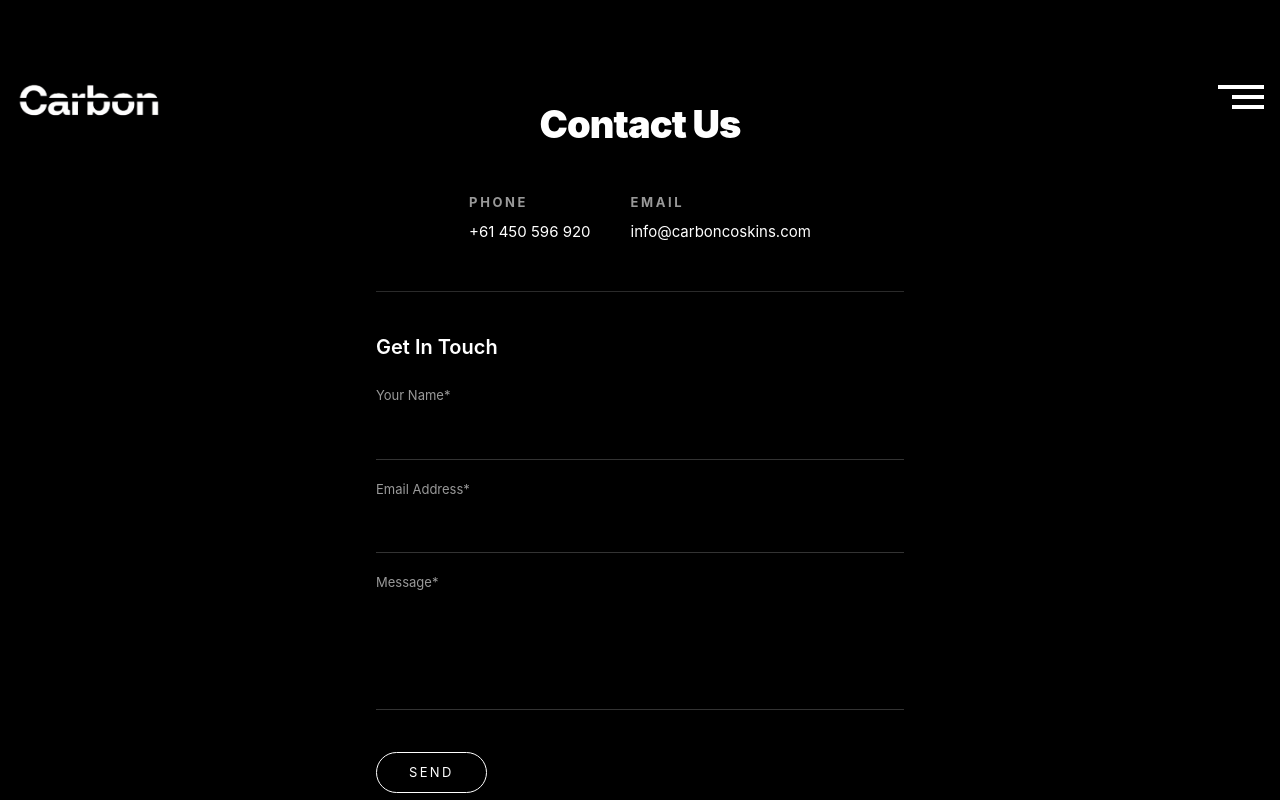
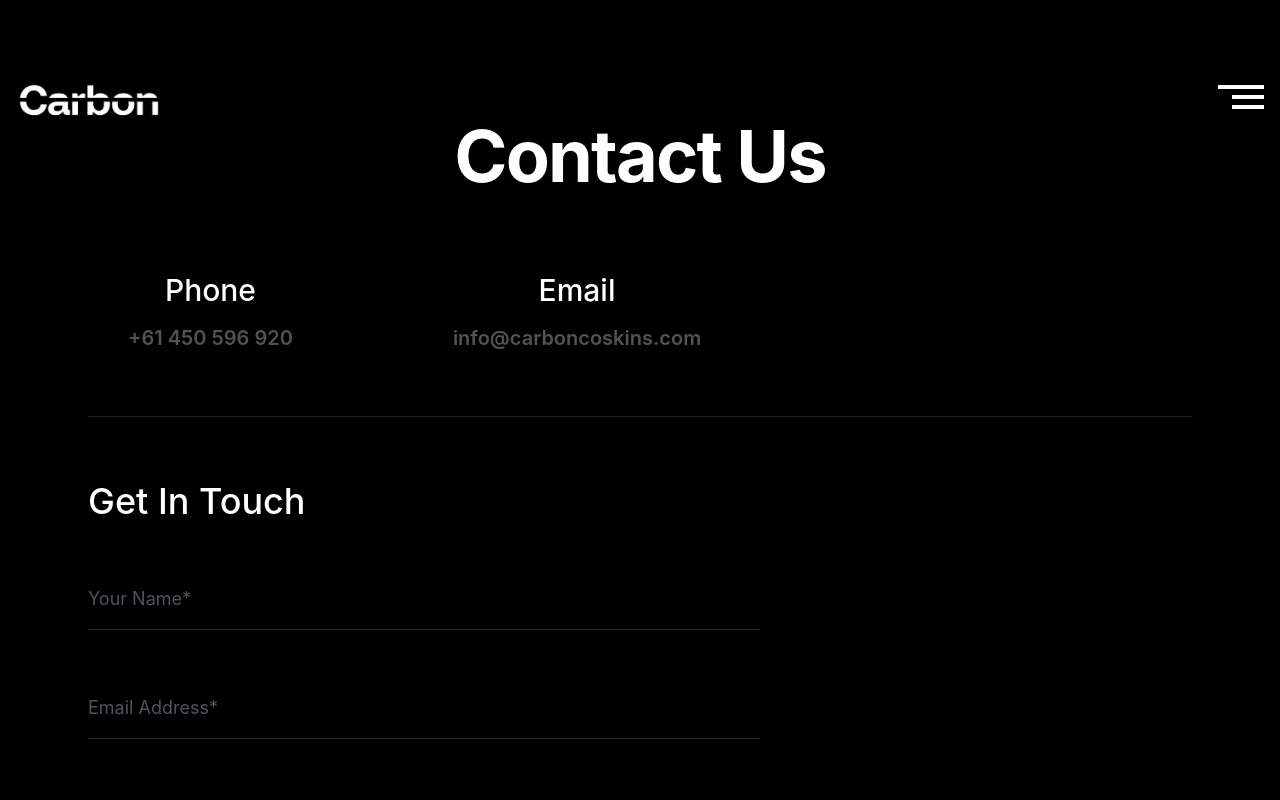
Before and after one commit to faysalsarker-dev/cardon-card, a React (Vite) app: page /support in a window 1280 px wide. Shown: the top 800 px of the page. Built offline with nearby package versions, Linux system fonts and the light colour scheme.

Commit message:
create contact page

```diff
--- a/src/components/modules/home/MyBestSellers.tsx
+++ b/src/components/modules/home/MyBestSellers.tsx
@@ -69,7 +69,7 @@ export default function MyBestSellers() {
             onClick={goPrev}
             disabled={activeIndex === 0}
             aria-label="Previous card"
-            className="hidden md:inline-flex absolute left-1/2 -translate-x-[390px] top-1/2 -translate-y-1/2 items-center justify-center rounded-full transition-colors z-20 disabled:opacity-30 disabled:cursor-not-allowed"
+            className="hidden md:inline-flex cursor-pointer absolute left-1/2 -translate-x-97.5 top-1/2 -translate-y-1/2 items-center justify-center rounded-full transition-colors z-20 disabled:opacity-30 disabled:cursor-not-allowed"
           >
 
             <ChevronLeft size={64} strokeWidth={0.75} />
@@ -80,7 +80,7 @@ export default function MyBestSellers() {
             onClick={goNext}
             disabled={activeIndex === cards.length - 1}
             aria-label="Next card"
-            className="hidden md:inline-flex absolute left-1/2 translate-x-[340px] top-1/2 -translate-y-1/2 items-center justify-center rounded-full transition-colors z-20 disabled:opacity-30 disabled:cursor-not-allowed"
+            className="hidden md:inline-flex cursor-pointer absolute left-1/2 translate-x-85 top-1/2 -translate-y-1/2 items-center justify-center rounded-full transition-colors z-20 disabled:opacity-30 disabled:cursor-not-allowed"
           >
             <ChevronRight size={64} strokeWidth={0.75} />
           </button>
--- a/src/pages/contact/Contact.tsx
+++ b/src/pages/contact/Contact.tsx
@@ -1,92 +1,82 @@
-import React from "react";
+/**
+ * @license
+ * SPDX-License-Identifier: Apache-2.0
+ */
 
-export default function Contact() {
-  const handleSubmit = (event: React.FormEvent) => {
-    event.preventDefault();
-  };
 
+
+export default function App() {
   return (
-    <div className="bg-black text-white font-['Inter',sans-serif] min-h-screen py-24">
-      <div className="max-w-140 mx-auto px-4">
+    <div className="min-h-screen bg-black text-white font-sans selection:bg-white selection:text-black">
+      <div className="max-w-6xl mx-auto px-3 md:px-6 py-10 md:py-20">
         {/* Header */}
-        <h1 className="text-[38px] font-black text-center mb-10 tracking-tight">
-          Contact Us
-        </h1>
+        <header className="text-center mb-10 md:mb-20">
+          <h1 className="text-3xl md:text-5xl lg:text-7xl mt-4 md:mt-10 font-bold tracking-tight">Contact Us</h1>
+        </header>
 
-        {/* Top contact details */}
-        <div className="flex flex-col md:flex-row md:items-start md:justify-center gap-10 mb-12">
-          <div className="text-center md:text-left">
-            <p className="text-[13px] font-bold text-[#999] uppercase tracking-[0.2em] mb-2">
-              Phone
-            </p>
-            <p className="text-[15px] text-white">
-              <a href="tel:+61450596920" className="hover:underline">
-                +61 450 596 920
-              </a>
-            </p>
+        {/* Contact Info Grid */}
+        <div className="flex flex-col md:flex-row justify-start items-center gap-6 md:gap-20 lg:gap-40 md:ml-10 mb-8 md:mb-16">
+          <div className="text-center">
+            <h2 className="text-xl md:text-3xl lg:text-3xl font-medium mb-2 md:mb-4">Phone</h2>
+            <p className="text-neutral-600 text-base md:text-lg lg:text-xl font-semibold">+61 450 596 920</p>
           </div>
-
-          <div className="text-center md:text-left">
-            <p className="text-[13px] font-bold text-[#999] uppercase tracking-[0.2em] mb-2">
-              Email
-            </p>
-            <p className="text-[15px] text-white break-all">
-              <a
-                href="mailto:info@carboncoskins.com"
-                className="hover:underline"
-              >
-                info@carboncoskins.com
-              </a>
-            </p>
+          <div className="text-center">
+            <h2 className="text-xl md:text-2xl lg:text-3xl font-medium mb-2 md:mb-4">Email</h2>
+            <p className="text-neutral-600 text-base md:text-lg lg:text-xl font-semibold">info@carboncoskins.com</p>
           </div>
         </div>
 
-        <div className="border-t border-[#2a2a2a] mb-10" />
+        {/* Divider */}
+        <div className="border-t border-zinc-800/80 mb-8 md:mb-16"></div>
 
-        {/* Form */}
-        <div className="max-w-xl mx-auto">
-          <h2 className="text-[20px] font-semibold mb-6">Get In Touch</h2>
+        {/* Form Section */}
+        <div className="max-w-2xl w-full">
+          <h2 className="text-2xl md:text-4xl font-medium mb-6 md:mb-12">Get In Touch</h2>
 
-          <form onSubmit={handleSubmit} className="space-y-5">
-            <div>
-              <label className="block text-[13px] text-[#999] mb-2">
-                Your Name*
-              </label>
+          <form className="space-y-6 md:space-y-12" onSubmit={(e) => e.preventDefault()}>
+            <div className="relative">
               <input
                 type="text"
+                id="name"
+                placeholder="Your Name*"
+                className="w-full bg-transparent border-b border-zinc-800 py-2 md:py-4 focus:outline-none focus:border-white transition-colors placeholder:text-zinc-600 text-base md:text-lg"
                 required
-                className="w-full bg-black border-b border-white/20 text-[14px] py-3 outline-none focus:border-white transition-colors"
               />
             </div>
 
-            <div>
-              <label className="block text-[13px] text-[#999] mb-2">
-                Email Address*
-              </label>
+            <div className="relative">
               <input
                 type="email"
+                id="email"
+                placeholder="Email Address*"
+                className="w-full bg-transparent border-b border-zinc-800 py-2 md:py-4 focus:outline-none focus:border-white transition-colors placeholder:text-zinc-600 text-base md:text-lg"
                 required
-                className="w-full bg-black border-b border-white/20 text-[14px] py-3 outline-none focus:border-white transition-colors"
               />
             </div>
 
-            <div>
-              <label className="block text-[13px] text-[#999] mb-2">
-                Message*
-              </label>
+            <div className="relative">
               <textarea
+                id="message"
+                placeholder="Message*"
+                rows={1}
+                className="w-full bg-transparent border-b border-zinc-800 py-2 md:py-4 focus:outline-none focus:border-white transition-colors placeholder:text-zinc-600 text-base md:text-lg resize-none overflow-hidden"
                 required
-                rows={4}
-                className="w-full bg-black border-b border-white/20 text-[14px] py-3 outline-none resize-none focus:border-white transition-colors"
+                onInput={(e) => {
+                  const target = e.target as HTMLTextAreaElement;
+                  target.style.height = 'auto';
+                  target.style.height = `${target.scrollHeight}px`;
+                }}
               />
             </div>
 
-            <button
-              type="submit"
-              className="mt-4 inline-flex items-center justify-center px-8 py-2.5 border border-white rounded-full text-[13px] tracking-[0.18em] uppercase hover:bg-white hover:text-black transition-colors"
-            >
-              Send
-            </button>
+            <div className="pt-4 md:pt-8">
+              <button
+                type="submit"
+                className="px-6 md:px-10 py-2 md:py-3 border border-white rounded-full text-white hover:bg-white hover:text-black transition-all duration-300 text-base md:text-lg font-medium active:scale-95"
+              >
+                Send
+              </button>
+            </div>
           </form>
         </div>
       </div>
```
Also changed, not shown: src/pages/faq/Faq.tsx (+10 -10 lines).
